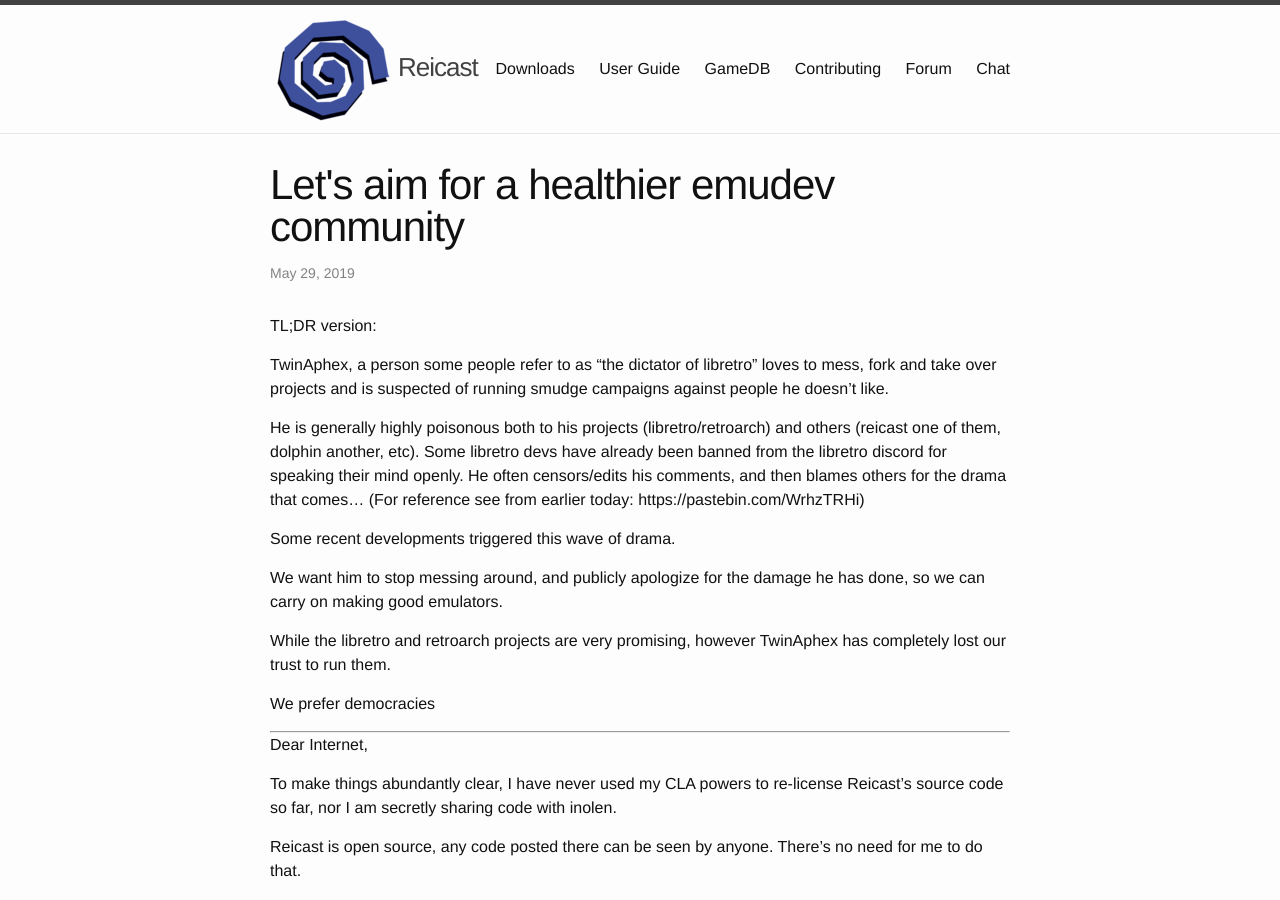
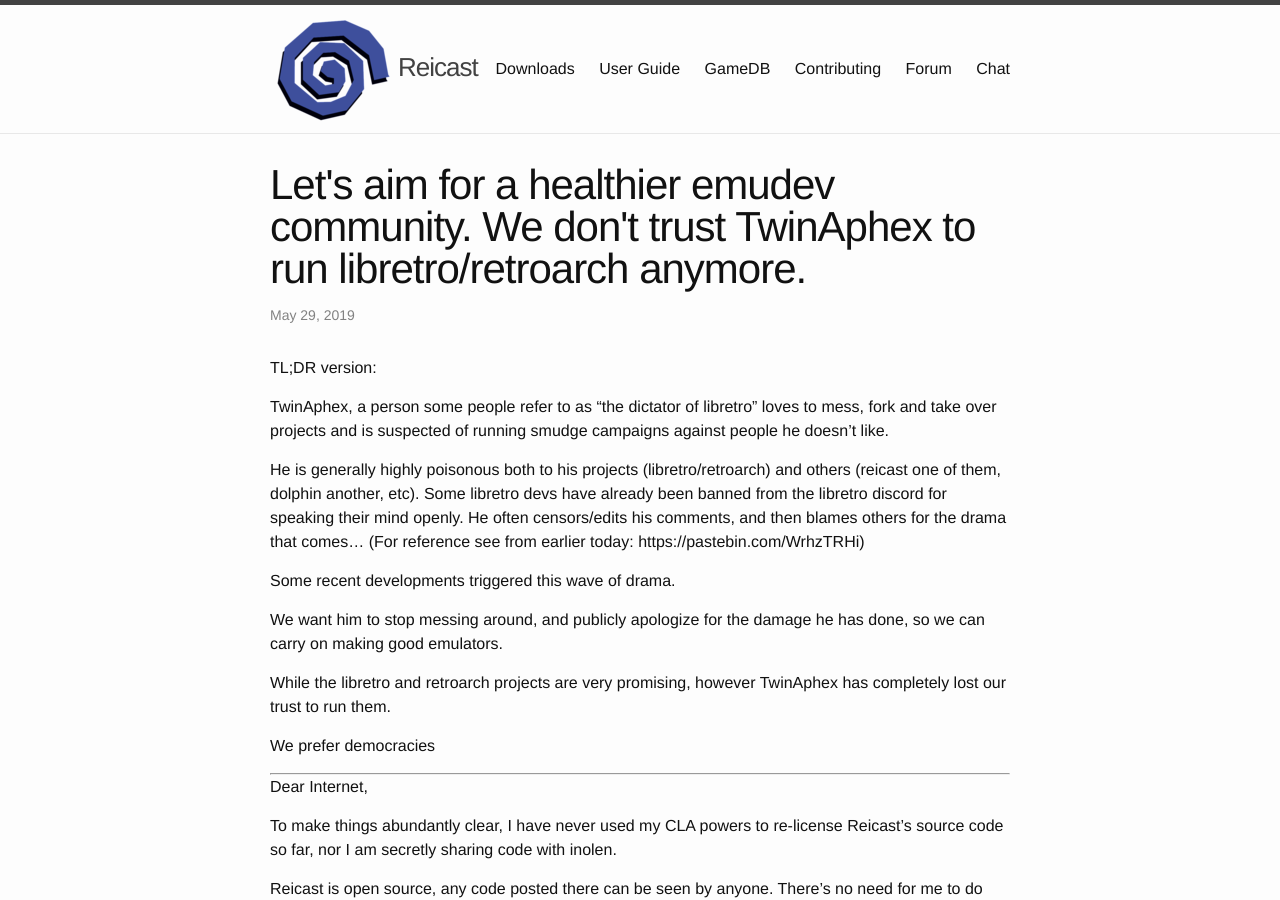
Before and after one commit to skmp/reicast.com, a Jekyll site: the page built from _posts/2019-05-30-lets-create-a-healthy-community.md, in a window 1280 px wide and 900 px high. Built offline with Jekyll 4.4.1, drawn with Linux system fonts in a browser that asks for light colours; a script that is not in the unit is left out; comment, search, counter and statistics services are not loaded.

Commit message:
Update 2019-05-30-lets-create-a-healthy-community.md
More semantic title

```diff
--- a/_posts/2019-05-30-lets-create-a-healthy-community.md
+++ b/_posts/2019-05-30-lets-create-a-healthy-community.md
@@ -1,6 +1,6 @@
 ---
 layout: post
-title:  "Let's aim for a healthier emudev community"
+title:  "Let's aim for a healthier emudev community. We don't trust TwinAphex to run libretro/retroarch anymore."
 date:   2019-05-30 0:13:37 +0100
 categories: psa emudrama
 ---
```
